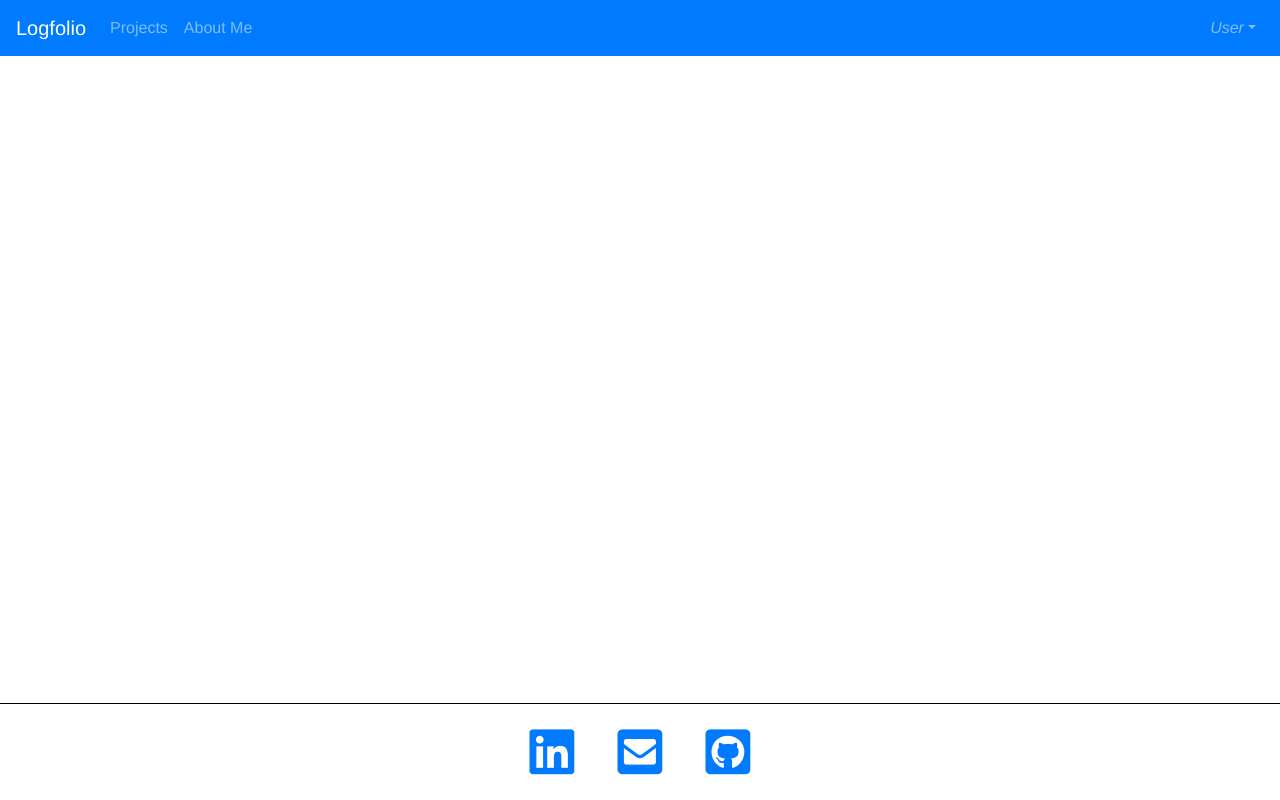
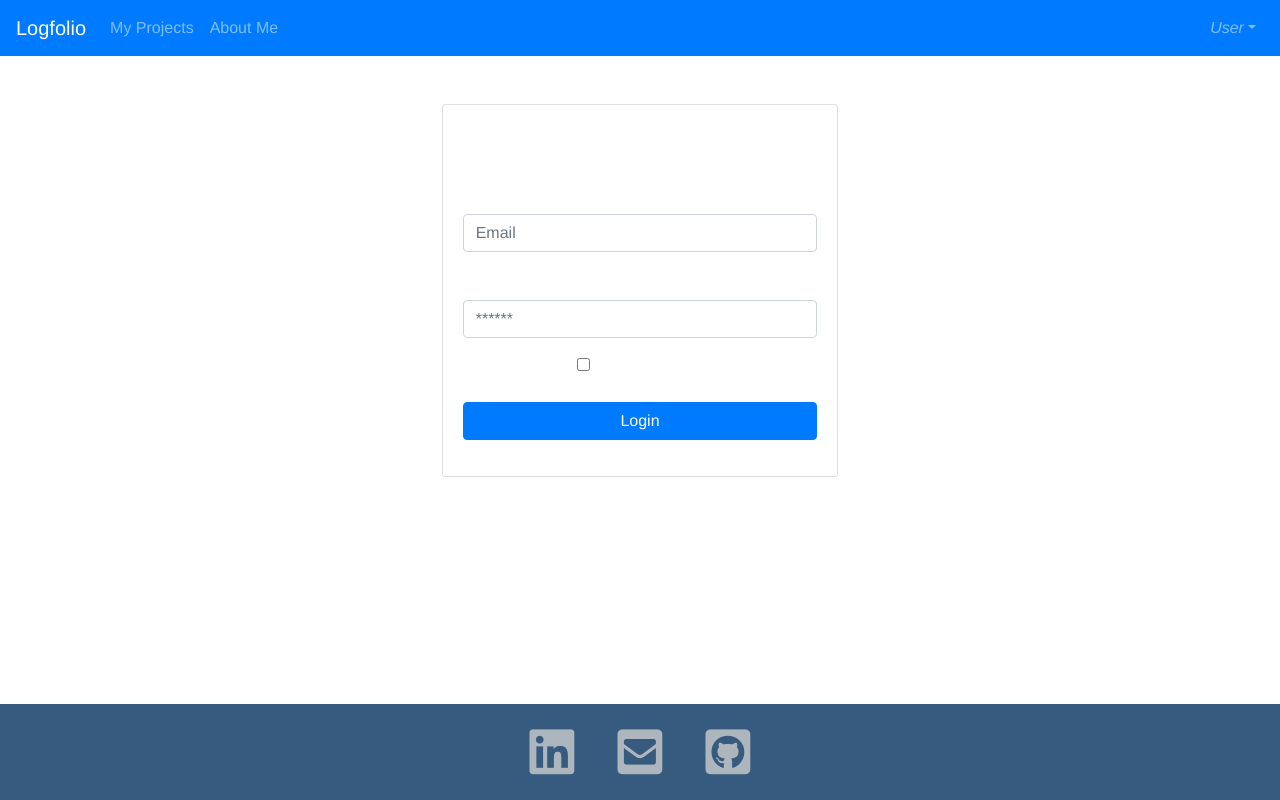
Before and after one commit to bartoszkruba/logfolio, a Vue app in the folder frontend/: page /login in a window 1280 px wide. Built offline with nearby package versions, Linux system fonts and the light colour scheme.

Commit message:
Login/logout utility on frontend. Closes #8

```diff
--- a/frontend/src/App.vue
+++ b/frontend/src/App.vue
@@ -8,7 +8,7 @@
           <b-navbar-nav>
             <!--            <router-link to="/">Home</router-link>-->
             <!--            <router-link to="/about">About</router-link>-->
-            <b-nav-item to="/projects">Projects</b-nav-item>
+            <b-nav-item to="/projects">My Projects</b-nav-item>
             <b-nav-item to="/projects">About Me</b-nav-item>
           </b-navbar-nav>
 
@@ -28,14 +28,28 @@
     </div>
     <router-view/>
     <div class="text-center center-block footer fixed-bottom">
-      <a href="https://www.linkedin.com/in/bartosz-kruba-044ba6171/"><i id="social-fb" class="social fab fa-linkedin m-3"></i></a>
-      <a href="#"><i id="social-tw" class=" social fas fa-envelope-square m-3"></i></a>
-      <a href="https://github.com/bartoszkruba"><i  id="social-gp" class="social fab fa-github-square m-3"></i></a>
+      <a href="https://www.linkedin.com/in/bartosz-kruba-044ba6171/"><i id="social-li" class="social fab fa-linkedin m-3"></i></a>
+      <a href="#"><i id="social-em" class=" social fas fa-envelope-square m-3"></i></a>
+      <a href="https://github.com/bartoszkruba"><i  id="social-gh" class="social fab fa-github-square m-3"></i></a>
     </div>
   </div>
+</template>
 
-
-</template>
+<script>
+  export default {
+    computed: {
+      loggedIn() {
+        return this.$store.state.loggedIn;
+      }
+    },
+    methods: {
+      logOut() {
+        this.$store.commit('setLoggedIn', false);
+        this.$router.push('/')
+      }
+    }
+  }
+</script>
 
 <style>
   #app {
@@ -60,7 +74,8 @@
   }
 
   .footer {
-    border-top: 1px solid black;
+    background-color: #375a7f;
+    /*border-top: 1px solid #adb5bd;*/
   }
 
   .social:hover {
@@ -70,6 +85,7 @@
   }
 
   .social {
+    color: #adb5bd;
     font-size: 400%;
     -webkit-transform: scale(0.8);
     /* Browser Variations: */
@@ -85,16 +101,16 @@
       Multicoloured Hover Variations
   */
 
-  #social-fb:hover {
-    color: #4875B4;
+  #social-li:hover {
+    color: #fff;
   }
 
-  #social-tw:hover {
-    color: #C63D2D;
+  #social-em:hover {
+    color: #fff;
   }
 
-  #social-gp:hover {
-    color: #211f1f;
+  #social-gh:hover {
+    color: #FFF;
   }
 
 </style>
--- a/frontend/src/components/HelloWorld.vue
+++ b/frontend/src/components/HelloWorld.vue
@@ -1,32 +1,15 @@
 <template>
-  <div class="hello">
-    <h1>{{ msg }}</h1>
-    <p>
-      For a guide and recipes on how to configure / customize this project,<br>
-      check out the
-      <a href="https://cli.vuejs.org" target="_blank" rel="noopener">vue-cli documentation</a>.
-    </p>
-    <h3>Installed CLI Plugins</h3>
-    <ul>
-      <li><a href="https://github.com/vuejs/vue-cli/tree/dev/packages/%40vue/cli-plugin-babel" target="_blank" rel="noopener">babel</a></li>
-      <li><a href="https://github.com/vuejs/vue-cli/tree/dev/packages/%40vue/cli-plugin-eslint" target="_blank" rel="noopener">eslint</a></li>
-    </ul>
-    <h3>Essential Links</h3>
-    <ul>
-      <li><a href="https://vuejs.org" target="_blank" rel="noopener">Core Docs</a></li>
-      <li><a href="https://forum.vuejs.org" target="_blank" rel="noopener">Forum</a></li>
-      <li><a href="https://chat.vuejs.org" target="_blank" rel="noopener">Community Chat</a></li>
-      <li><a href="https://twitter.com/vuejs" target="_blank" rel="noopener">Twitter</a></li>
-      <li><a href="https://news.vuejs.org" target="_blank" rel="noopener">News</a></li>
-    </ul>
-    <h3>Ecosystem</h3>
-    <ul>
-      <li><a href="https://router.vuejs.org" target="_blank" rel="noopener">vue-router</a></li>
-      <li><a href="https://vuex.vuejs.org" target="_blank" rel="noopener">vuex</a></li>
-      <li><a href="https://github.com/vuejs/vue-devtools#vue-devtools" target="_blank" rel="noopener">vue-devtools</a></li>
-      <li><a href="https://vue-loader.vuejs.org" target="_blank" rel="noopener">vue-loader</a></li>
-      <li><a href="https://github.com/vuejs/awesome-vue" target="_blank" rel="noopener">awesome-vue</a></li>
-    </ul>
+  <div class="mt-5">
+    <div class="jumbotron col-9 m-auto">
+      <h1 class="display-3">Hello, world!</h1>
+      <p class="lead">This is a simple hero unit, a simple jumbotron-style component for calling extra attention to
+        featured content or information.</p>
+      <hr class="my-4">
+      <p>It uses utility classes for typography and spacing to space content out within the larger container.</p>
+      <p class="lead">
+        <a class="btn btn-primary btn-lg" href="#" role="button">Learn more</a>
+      </p>
+    </div>
   </div>
 </template>
 
@@ -41,18 +24,21 @@ export default {
 
 <!-- Add "scoped" attribute to limit CSS to this component only -->
 <style scoped>
-h3 {
-  margin: 40px 0 0;
-}
-ul {
-  list-style-type: none;
-  padding: 0;
-}
-li {
-  display: inline-block;
-  margin: 0 10px;
-}
-a {
-  color: #42b983;
-}
+  *{
+    color: white;
+  }
+/*h3 {*/
+/*  margin: 40px 0 0;*/
+/*}*/
+/*ul {*/
+/*  list-style-type: none;*/
+/*  padding: 0;*/
+/*}*/
+/*li {*/
+/*  display: inline-block;*/
+/*  margin: 0 10px;*/
+/*}*/
+/*a {*/
+/*  color: #42b983;*/
+/*}*/
 </style>
--- a/frontend/src/router.js
+++ b/frontend/src/router.js
@@ -1,8 +1,9 @@
 import Vue from 'vue'
 import Router from 'vue-router'
 import Home from './views/Home.vue'
+import LogIn from './views/LogIn'
 
-Vue.use(Router)
+Vue.use(Router);
 
 export default new Router({
   mode: 'history',
@@ -14,6 +15,11 @@ export default new Router({
       component: Home
     },
     {
+      path: '/login',
+      name: 'login',
+      component: LogIn
+    },
+    {
       path: '/about',
       name: 'about',
       // route level code-splitting
--- a/frontend/src/store.js
+++ b/frontend/src/store.js
@@ -1,16 +1,24 @@
 import Vue from 'vue'
 import Vuex from 'vuex'
 
-Vue.use(Vuex)
+Vue.use(Vuex);
 
 export default new Vuex.Store({
   state: {
-
+    profilePicture: "",
+    profileName: "Bartosz Kruba",
+    loggedIn: true
   },
   mutations: {
-
+    setProfilePicture(state, value) {
+      state.profilePicture = value;
+    },
+    setProfileName(state, value) {
+      state.profileName = value
+    },
+    setLoggedIn(state, value) {
+      state.loggedIn = value;
+    }
   },
-  actions: {
-
-  }
+  actions: {}
 })
--- a/frontend/src/views/Home.vue
+++ b/frontend/src/views/Home.vue
@@ -1,15 +1,15 @@
 <template>
   <div class="home">
-    <img alt="Vue logo" src="../assets/logo.png">
+<!--    <img alt="Vue logo" src="../assets/logo.png">-->
     <HelloWorld msg="Welcome to Your Vue.js App"/>
   </div>
 </template>
 
 <script>
-// @ is an alias to /src
-import HelloWorld from '@/components/HelloWorld.vue'
+  // @ is an alias to /src
+  import HelloWorld from '@/components/HelloWorld.vue'
 
-export default {
+  export default {
   name: 'home',
   components: {
     HelloWorld
--- /dev/null
+++ b/frontend/src/views/LogIn.vue
@@ -0,0 +1,50 @@
+<template>
+  <div class="mt-5">
+    <aside class="col-sm-4 ml-auto mr-auto">
+      <div class="card">
+        <article class="card-body">
+          <h4 class="card-title mb-4 mt-1">Log in</h4>
+          <form>
+            <div class="form-group">
+              <label>Your email</label>
+              <input name="" class="form-control" placeholder="Email" type="email">
+            </div> <!-- form-group// -->
+            <div class="form-group">
+              <label>Your password</label>
+              <input class="form-control" placeholder="******" type="password">
+            </div> <!-- form-group// -->
+            <div class="form-group">
+              <div class="checkbox">
+                <label> <input type="checkbox"> Save password </label>
+              </div> <!-- checkbox .// -->
+            </div> <!-- form-group// -->
+            <div class="form-group">
+              <button type="button" @click="logIn" class="btn btn-primary btn-block"> Login</button>
+            </div> <!-- form-group// -->
+          </form>
+        </article>
+      </div> <!-- card.// -->
+    </aside> <!-- col.// -->
+  </div>
+</template>
+
+<script>
+  export default {
+    name: "LogIn",
+    methods: {
+      logIn() {
+        this.$store.commit('setLoggedIn', true);
+        this.$store.commit('setProfileName', 'Bartosz Kruba');
+        this.$router.push('profile');
+      }
+    }
+  }
+</script>
+
+<style scoped>
+
+  label, h4{
+    color: #fff;
+  }
+
+</style>
```
